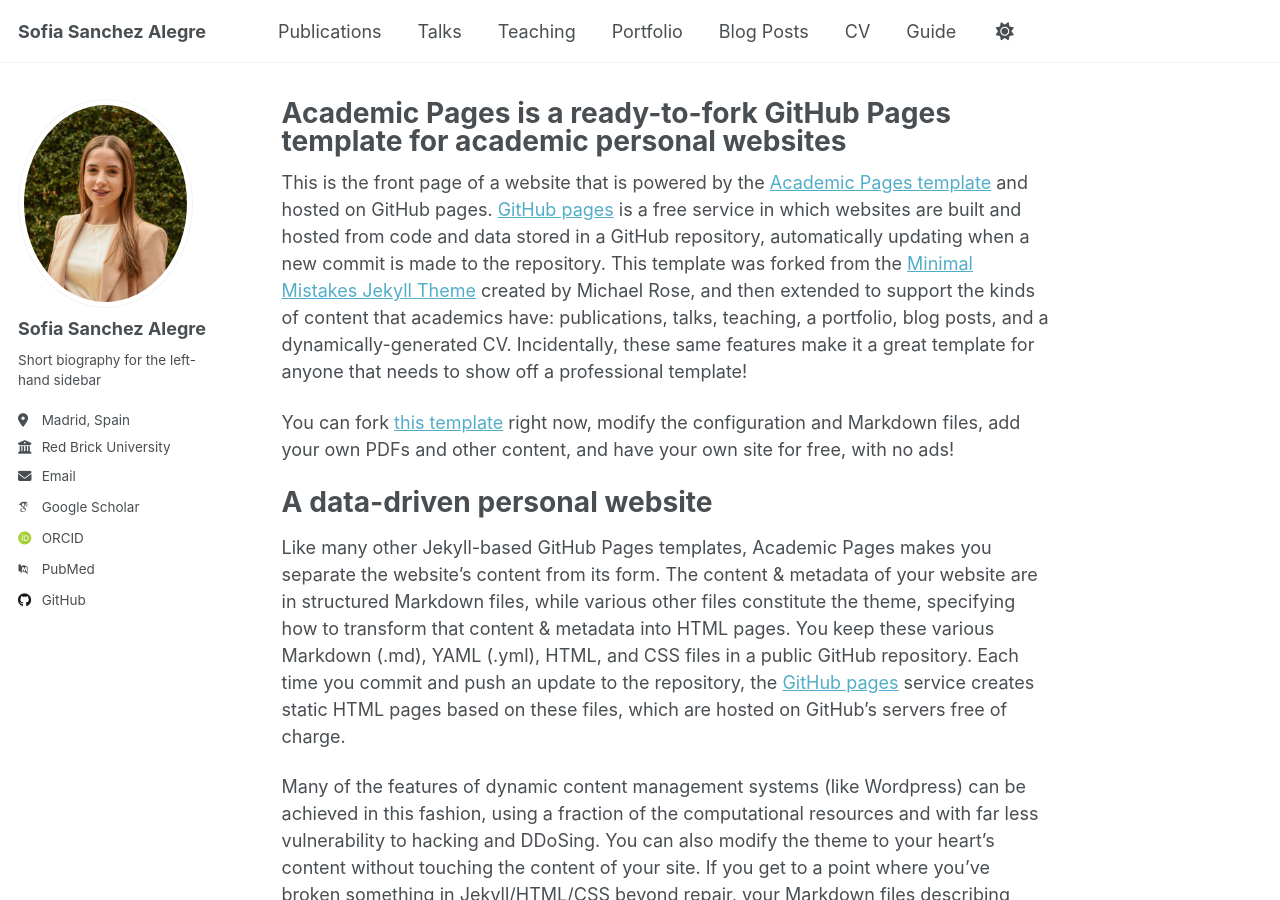
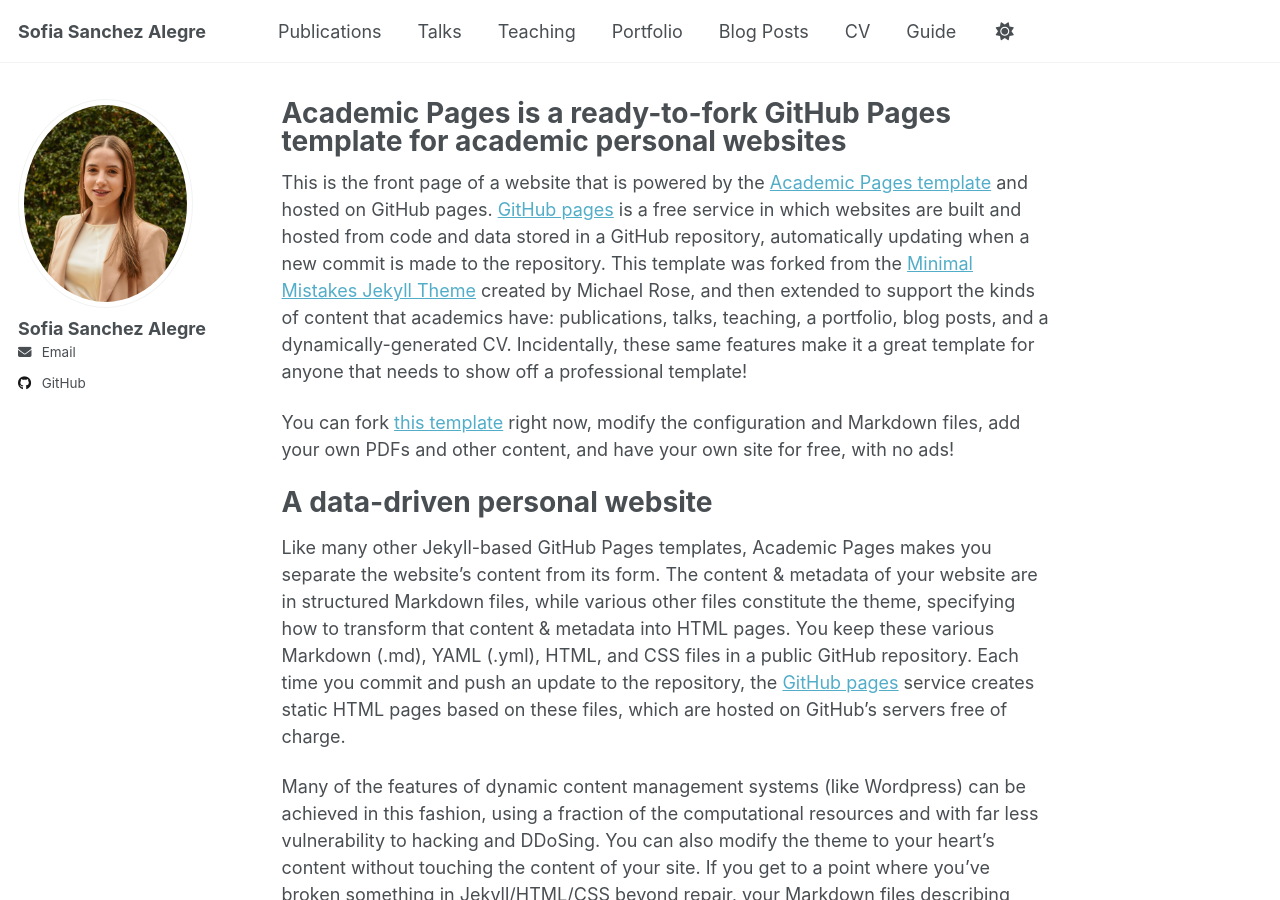
Before and after one commit to sofiasanchezalegre/sofiasanchezalegre.github.io, a Jekyll site: the page built from _pages/about.md, in a window 1280 px wide and 900 px high. Built offline with Jekyll 4.4.1, drawn with Linux system fonts in a browser that asks for light colours; some web fonts are replaced; a script that is not in the unit is left out.

Commit message:
Update _config.yml

```diff
--- a/_config.yml
+++ b/_config.yml
@@ -26,21 +26,21 @@ author:
   avatar           : "ssa_photo.png"
   name             : "Sofia Sanchez Alegre"
   pronouns         : # example: "she/her"
-  bio              : "Short biography for the left-hand sidebar"
-  location         : "Madrid, Spain"
-  employer         : "Red Brick University"
+  bio              :
+  location         :
+  employer         :
   uri              : # URL
   email            : "sofsanch@eco.uc3m.es"
 
   # Academic websites
   academia         : # URL
   arxiv            : # URL - Update with the correct link to your profile
-  googlescholar    : "https://scholar.google.com/citations?user=PS_CX0AAAAAJ"
+  googlescholar    : #"https://scholar.google.com/citations?user=PS_CX0AAAAAJ"
   inspire-hep      : # URL
   impactstory      : # URL
-  orcid            : "http://orcid.org/yourorcidurl"
+  orcid            : #"http://orcid.org/yourorcidurl"
   semantic         : # URL
-  pubmed           : "https://www.ncbi.nlm.nih.gov/pubmed/?term=john+snow"
+  pubmed           : #"https://www.ncbi.nlm.nih.gov/pubmed/?term=john+snow"
   researchgate     : # URL
   scopus           : # URL
 
```
